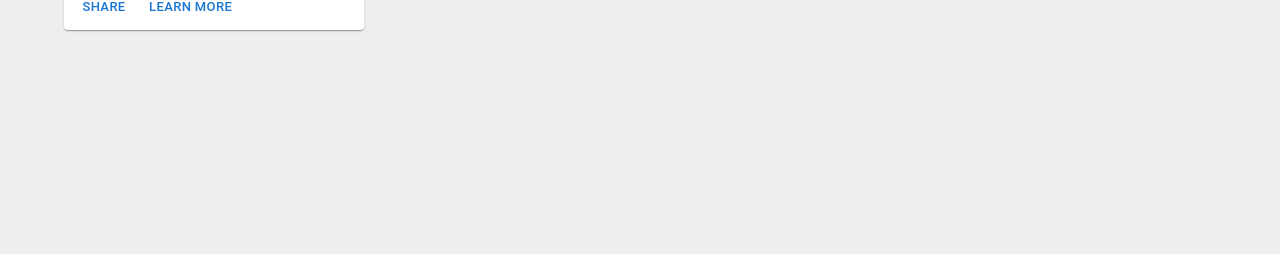
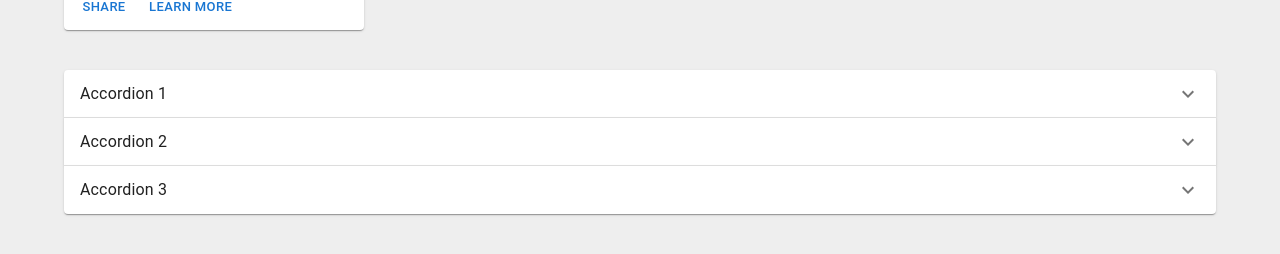
Before and after one commit to ralphsulit/material-ui-tutorial, a React (Create React App) app: page / in a window 1280 px wide. Shown: the part 2949-3203 px from the top of the page. Before the commit the page ends 3083 px from the top, so only its background shows below. Built offline with nearby package versions, Linux system fonts and the light colour scheme.

Commit message:
feat: added MuiAccordion component (Accordion Component)

```diff
--- a/src/App.tsx
+++ b/src/App.tsx
@@ -11,6 +11,7 @@
 import { MuiAutoComplete } from './components/MuiAutoComplete';
 import { MuiLayout } from './components/MuiLayout';
 import { MuiCard } from './components/MuiCard';
+import { MuiAccordion } from './components/MuiAccordion';
 
 function App() {
   return (
@@ -47,6 +48,9 @@
 
       {/* Card Component */}
       <MuiCard />
+
+      {/* Accordion Component */}
+      <MuiAccordion />
     </div>
   );
 }
--- /dev/null
+++ b/src/components/MuiAccordion.tsx
@@ -0,0 +1,76 @@
+import { useState } from 'react';
+
+import {
+  Accordion,
+  AccordionSummary,
+  AccordionDetails,
+  Typography
+} from '@mui/material';
+
+import ExpandMoreIcon from '@mui/icons-material/ExpandMore';
+
+export const MuiAccordion = () => {
+  const [expanded, setExpanded] = useState<string | false>(false);
+
+  const handleChange = (isExpanded: boolean, panel: string) => {
+    setExpanded(isExpanded ? panel : false);
+  }
+
+  return (
+    <div>
+      <Accordion
+        expanded={expanded === 'panel1'}
+        onChange={(event, isExpanded) => handleChange(isExpanded, 'panel1')}
+      >
+        <AccordionSummary
+          id='panel1-header'
+          aria-controls='panel1-content'
+          expandIcon={<ExpandMoreIcon />}
+        >
+          <Typography>Accordion 1</Typography>
+        </AccordionSummary>
+        <AccordionDetails>
+          <Typography>
+            Lorem ipsum dolor sit amet consectetur, adipisicing elit. Molestias aliquid corrupti rem soluta dolorum corporis maxime sed alias? Vel, quis.
+          </Typography>
+        </AccordionDetails>
+      </Accordion>
+
+      <Accordion
+        expanded={expanded === 'panel2'}
+        onChange={(event, isExpanded) => handleChange(isExpanded, 'panel2')}
+      >
+        <AccordionSummary
+          id='panel2-header'
+          aria-controls='panel2-content'
+          expandIcon={<ExpandMoreIcon />}
+        >
+          <Typography>Accordion 2</Typography>
+        </AccordionSummary>
+        <AccordionDetails>
+          <Typography>
+            Lorem ipsum dolor sit amet consectetur, adipisicing elit. Molestias aliquid corrupti rem soluta dolorum corporis maxime sed alias? Vel, quis.
+          </Typography>
+        </AccordionDetails>
+      </Accordion>
+
+      <Accordion
+        expanded={expanded === 'panel3'}
+        onChange={(event, isExpanded) => handleChange(isExpanded, 'panel3')}
+      >
+        <AccordionSummary
+          id='panel3-header'
+          aria-controls='panel3-content'
+          expandIcon={<ExpandMoreIcon />}
+        >
+          <Typography>Accordion 3</Typography>
+        </AccordionSummary>
+        <AccordionDetails>
+          <Typography>
+            Lorem ipsum dolor sit amet consectetur, adipisicing elit. Molestias aliquid corrupti rem soluta dolorum corporis maxime sed alias? Vel, quis.
+          </Typography>
+        </AccordionDetails>
+      </Accordion>
+    </div>
+  )
+}
```
